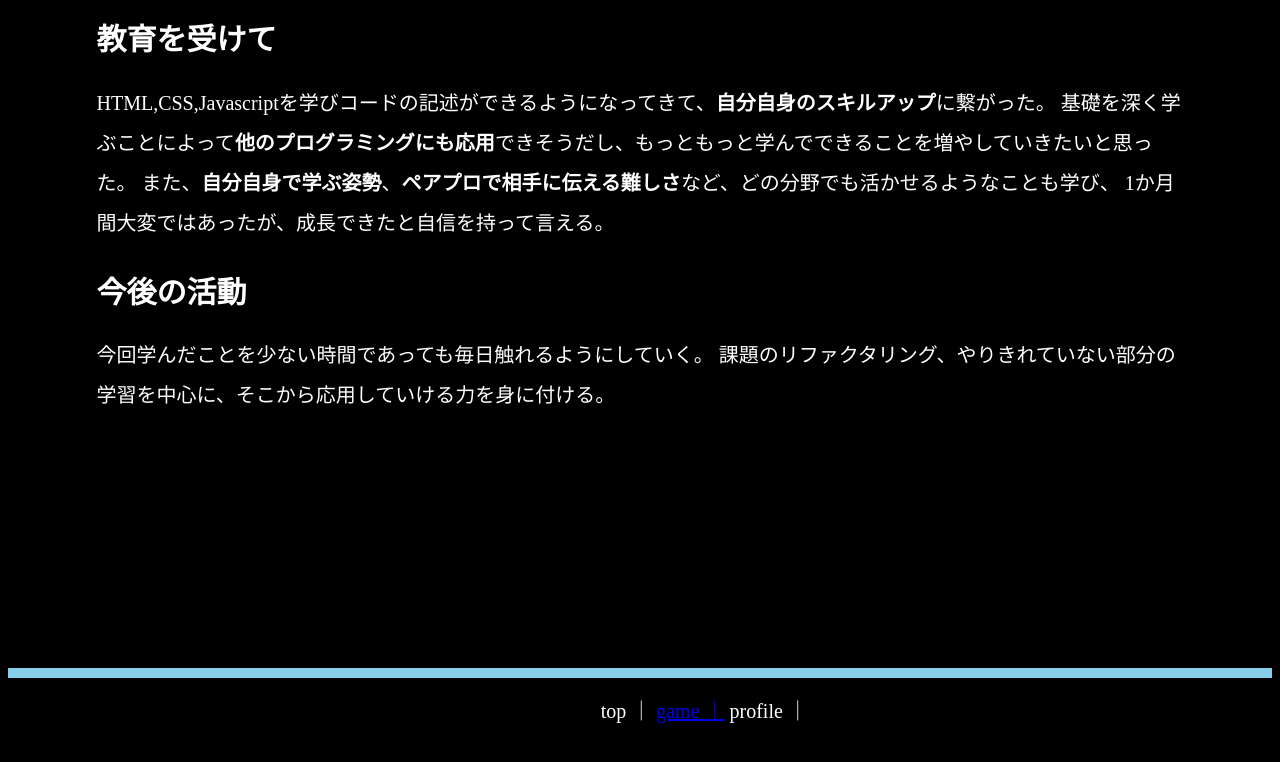
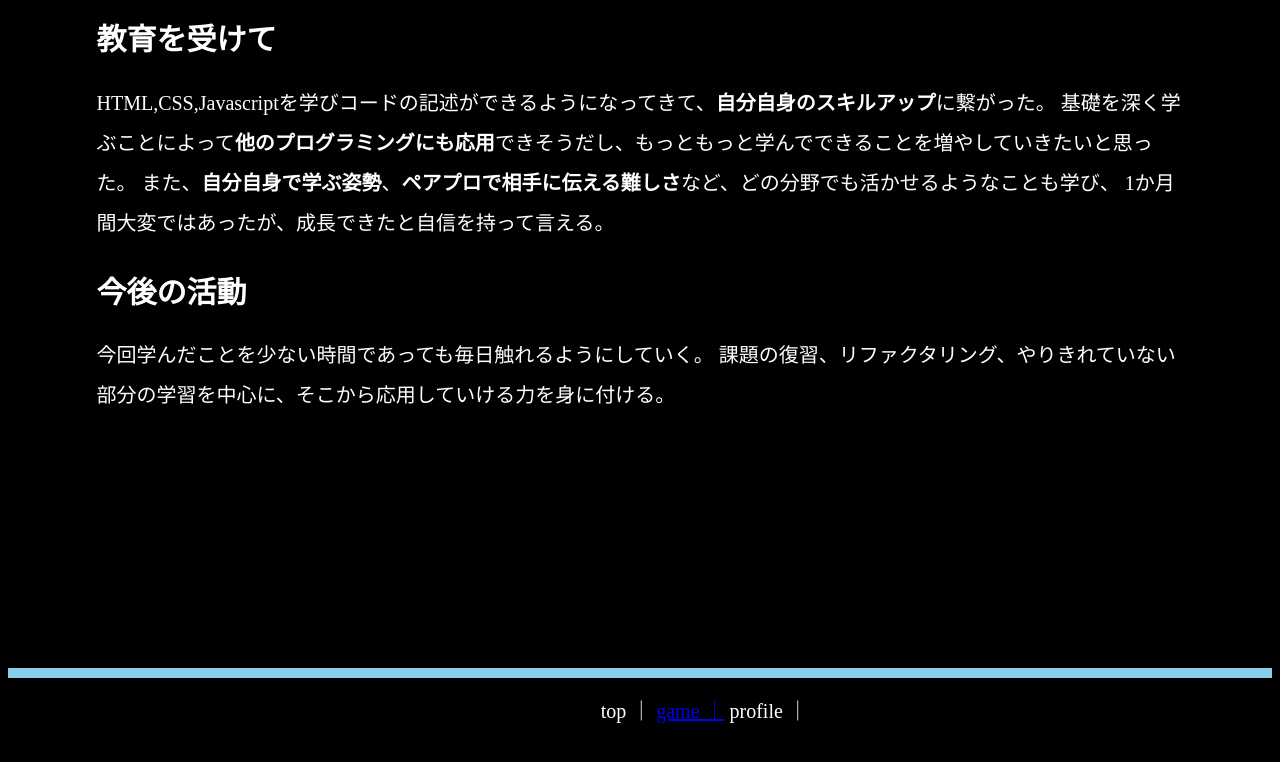
Before and after one commit to nozomu-kobayashi/nozomu_kobayashi.fnd22, a plain HTML site: page index.html in a window 1280 px wide. Shown: the part 716-1478 px from the top of the page. Drawn offline with Linux system fonts and the light colour scheme.

Commit message:
Update index.html

```diff
--- a/index.html
+++ b/index.html
@@ -35,7 +35,7 @@
         </p>
         <h3>今後の活動</h3>
         <p>今回学んだことを少ない時間であっても毎日触れるようにしていく。
-            課題のリファクタリング、やりきれていない部分の学習を中心に、そこから応用していける力を身に付ける。
+            課題の復習、リファクタリング、やりきれていない部分の学習を中心に、そこから応用していける力を身に付ける。
         </p>
     </section>
     <footer>
```
